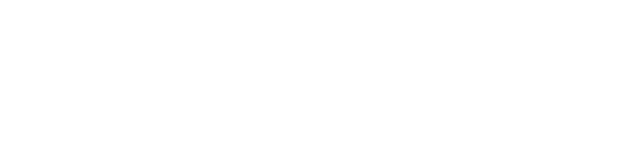
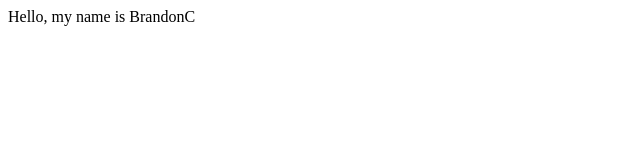
Before and after one commit to Branzer77/portfolio-projects, a website: page index.html in a window 1280 px wide. Shown: the whole page, without its empty margins (0-640 px from the left). Drawn offline with Linux system fonts and the light colour scheme.

Commit message:
Add into text

```diff
--- a/index.html
+++ b/index.html
@@ -8,6 +8,7 @@
   </head>
 
   <body>
+    Hello, my name is BrandonC
     <script src="script.js"></script>
   </body>
 </html>
```
